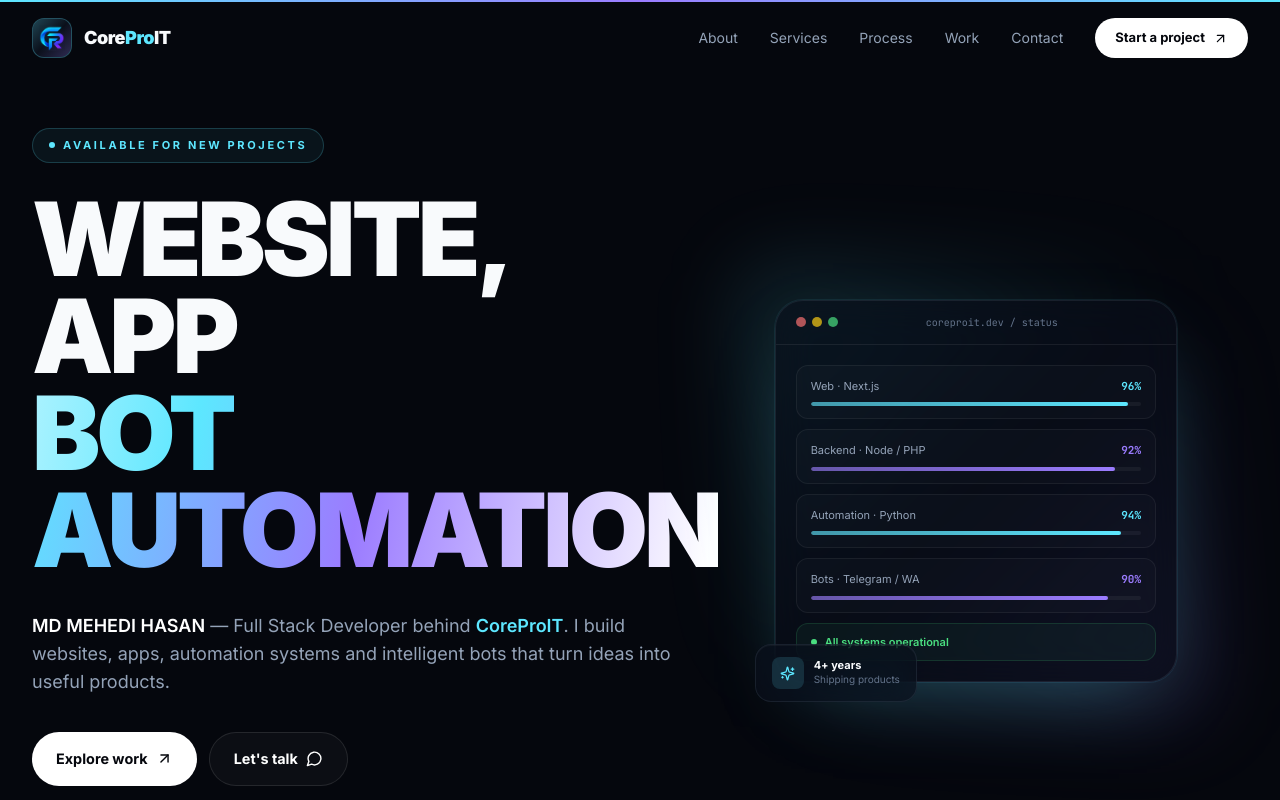
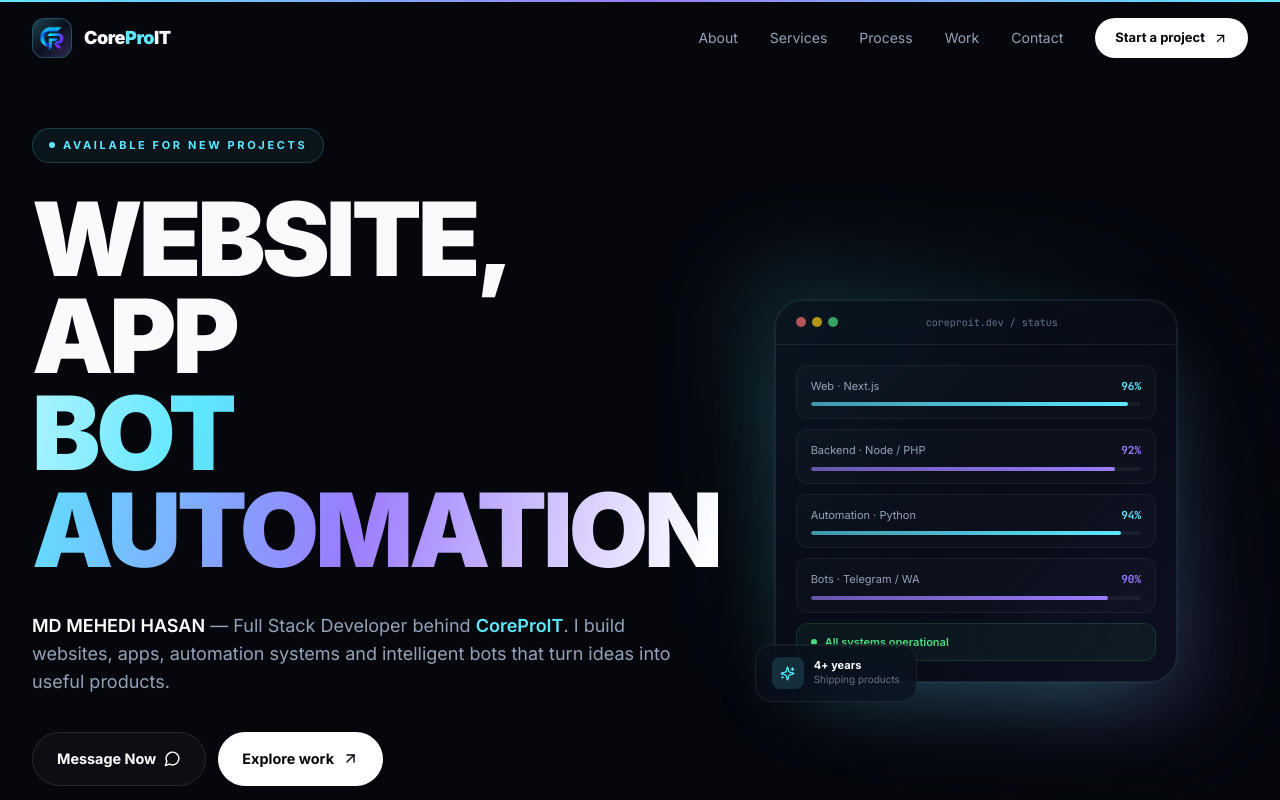
Before and after one commit to bdmehedicomputer-collab/coreproit, a Next.js app: page / in a window 1280 px wide. Shown: the top 800 px of the page. Built offline with nearby package versions, Linux system fonts and the light colour scheme.

Commit message:
Replace 'Let's talk' link with 'Message Now' link

```diff
--- a/app/page.tsx
+++ b/app/page.tsx
@@ -339,13 +339,14 @@
                 custom={3}
                 className="mt-9 flex flex-wrap gap-3"
               >
+                <a href="#contact" className="btn-ghost">
+                  Message Now <MessageCircle size={17} />
+                </a>
                 <a href="#work" className="btn-primary group">
                   Explore work
                   <ArrowUpRight size={17} className="transition-transform group-hover:rotate-45" />
                 </a>
-                <a href="#contact" className="btn-ghost">
-                  Let&apos;s talk <MessageCircle size={17} />
-                </a>
+
               </motion.div>
 
               <motion.div
```
